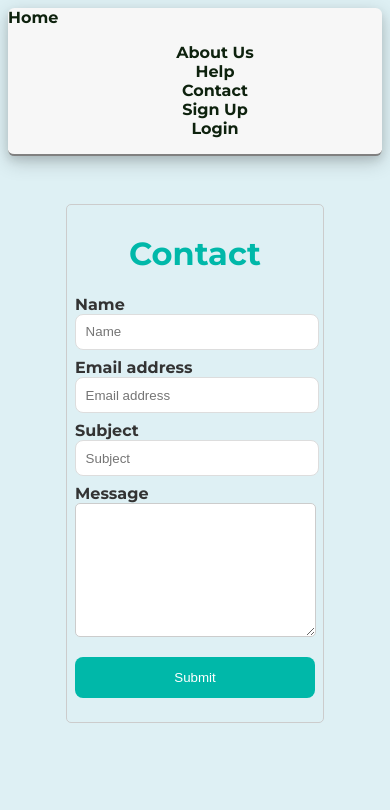
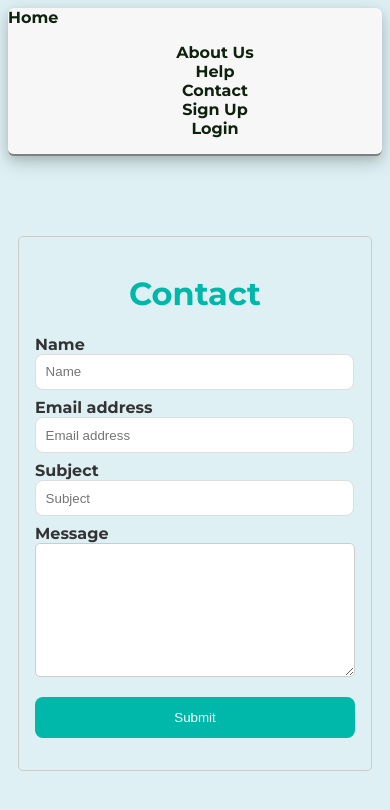
Before and after one commit to chingu-voyages/v46-tier3-team-33, a React (Vite) app in the folder frontend/: page /Contact in a window 390 px wide. Shown: the top 810 px of the page. Built offline with nearby package versions, Linux system fonts and the light colour scheme; no server answers; a web font is replaced by a local one.

Commit message:
Further adjusted .contact-container for small screens (up to 768 pixels). Set max-width to 15rem, updated margin and padding, and modified textarea width for a better mobile experience.

```diff
--- a/frontend/src/components/Pages/contact/contact.css
+++ b/frontend/src/components/Pages/contact/contact.css
@@ -32,8 +32,6 @@ button {
 
 @media screen and (max-width: 768px) {
   .contact-container {
-    max-width: 15rem;
-    margin: 3rem auto;
-    padding: 0.5rem;
+    max-width: 20rem;
   }
 }
```
